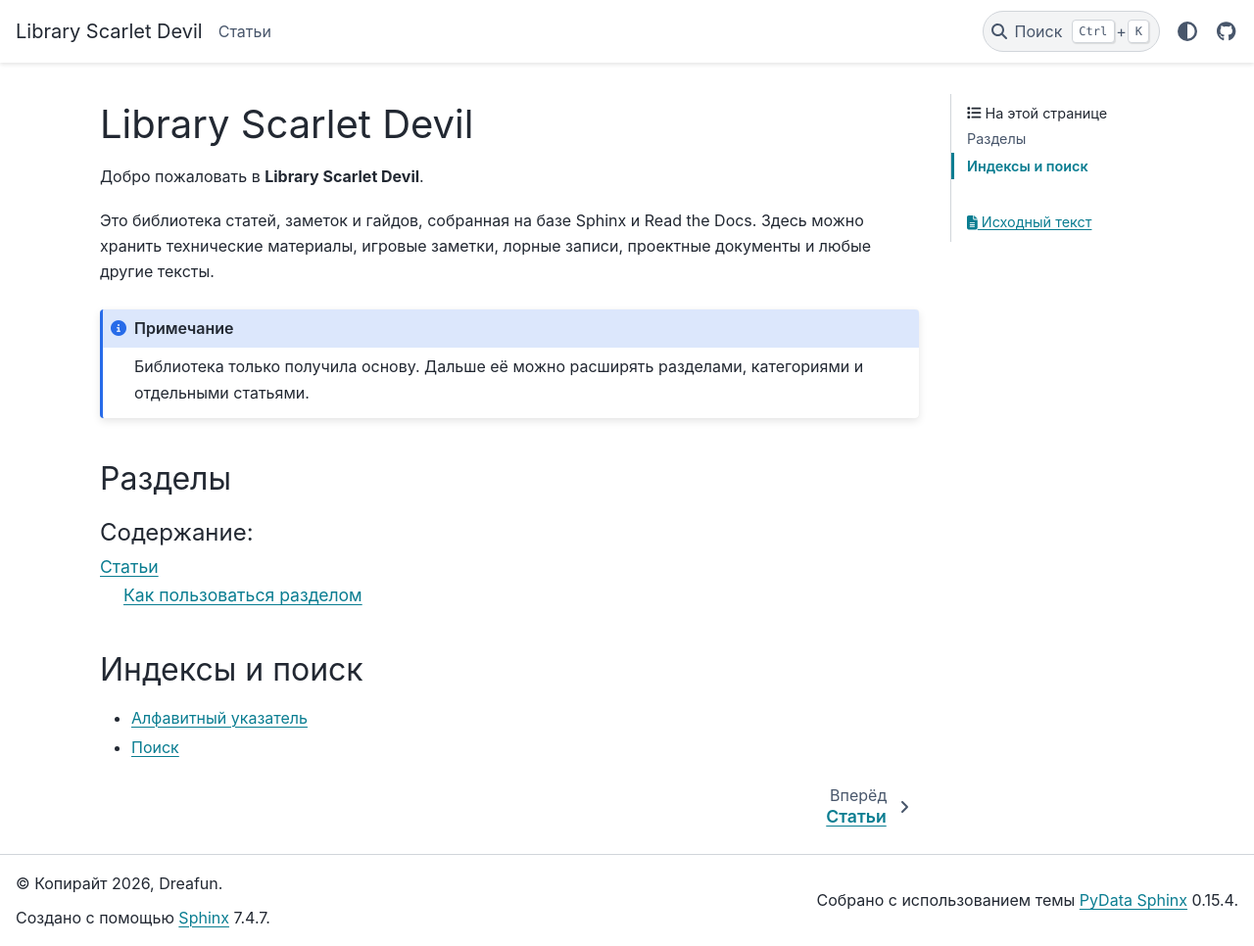
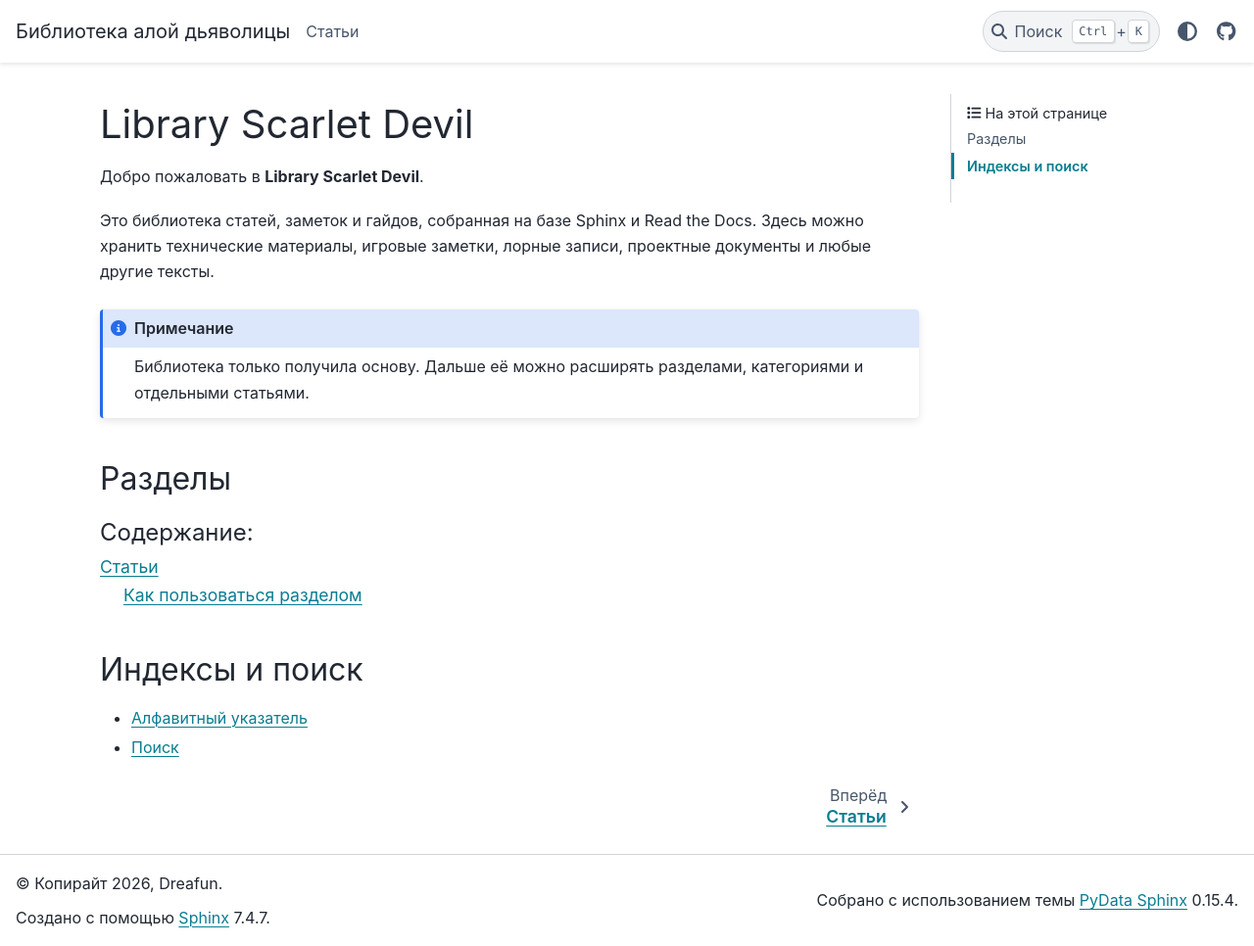
Before and after one commit to Dreafun/libraryscarletdevil, a Sphinx documentation site: the page built from docs/index.rst, in a window 1280 px wide and 966 px high. Shown: the whole window at 98% size. Built offline with Sphinx 7.4.7 and the PyData theme 0.15.4, drawn with Linux system fonts in a browser that asks for light colours.

Commit message:
Configure dark library layout and navigation

```diff
--- a/docs/conf.py
+++ b/docs/conf.py
@@ -2,10 +2,10 @@
 
 from __future__ import annotations
 
-project = "Library Scarlet Devil"
+project = "Библиотека алой дьяволицы"
 author = "Dreafun"
 copyright = "2026, Dreafun"
-release = "0.1.0"
+release = "0.2.0"
 
 language = "ru"
 
@@ -24,25 +24,27 @@
     ".md": "markdown",
 }
 
-# Чтобы одинаковые заголовки в разных файлах не конфликтовали.
 autosectionlabel_prefix_document = True
-
-# Показывать блоки todo в собранной документации.
 todo_include_todos = True
 
 html_theme = "pydata_sphinx_theme"
-html_title = "Library Scarlet Devil"
-html_short_title = "Scarlet Library"
+html_title = "Библиотека алой дьяволицы"
+html_short_title = "Алая библиотека"
 
 html_static_path = ["_static"]
 html_css_files = ["custom.css"]
 
 html_theme_options = {
-    "show_toc_level": 2,
-    "navigation_depth": 4,
-    "collapse_navigation": False,
+    # Тёмная тема включается при первом посещении.
+    "default_mode": "dark",
+    # В левом меню открыта только верхняя полка, остальные раскрываются по клику.
+    "show_nav_level": 1,
+    "navigation_depth": 6,
+    "collapse_navigation": True,
+    # Справа показывается навигация по заголовкам текущей статьи.
+    "show_toc_level": 3,
+    "secondary_sidebar_items": ["page-toc"],
     "navbar_align": "left",
-    "secondary_sidebar_items": ["page-toc", "sourcelink"],
     "icon_links": [
         {
             "name": "GitHub",
```
